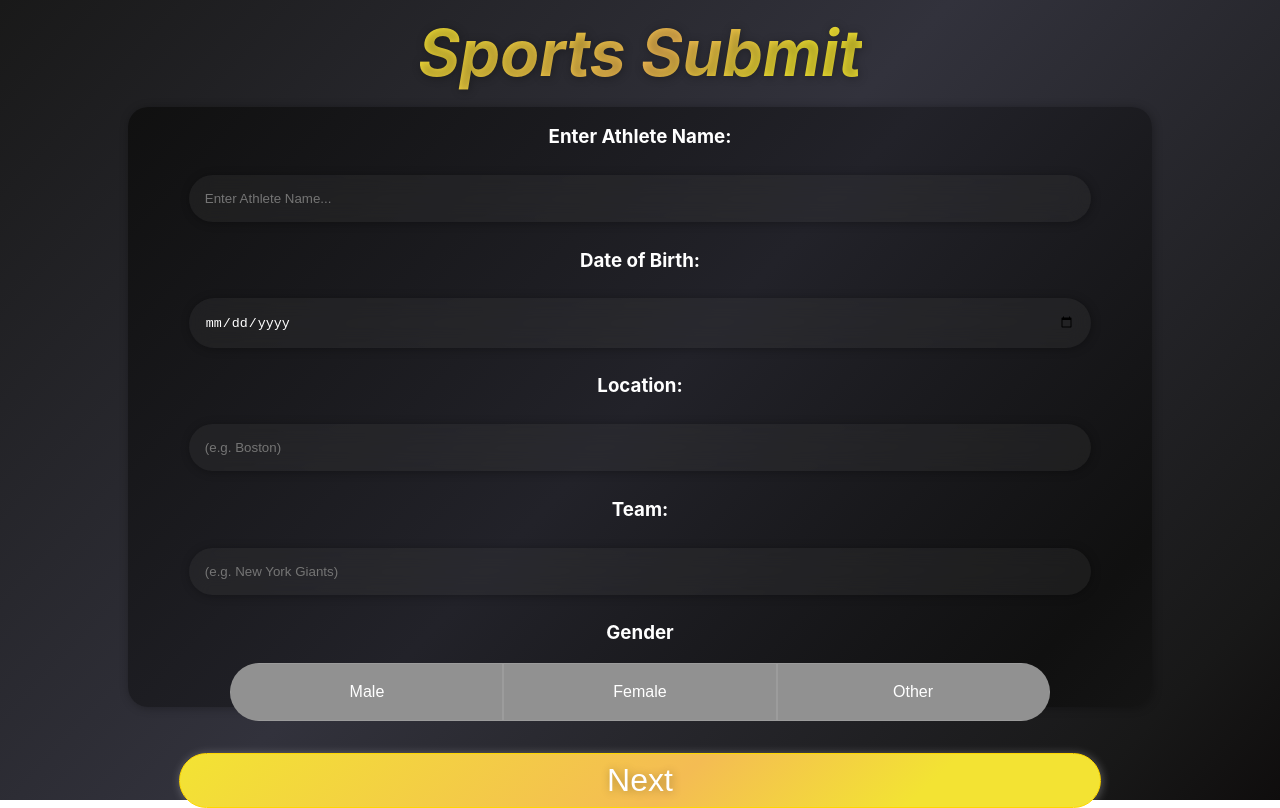
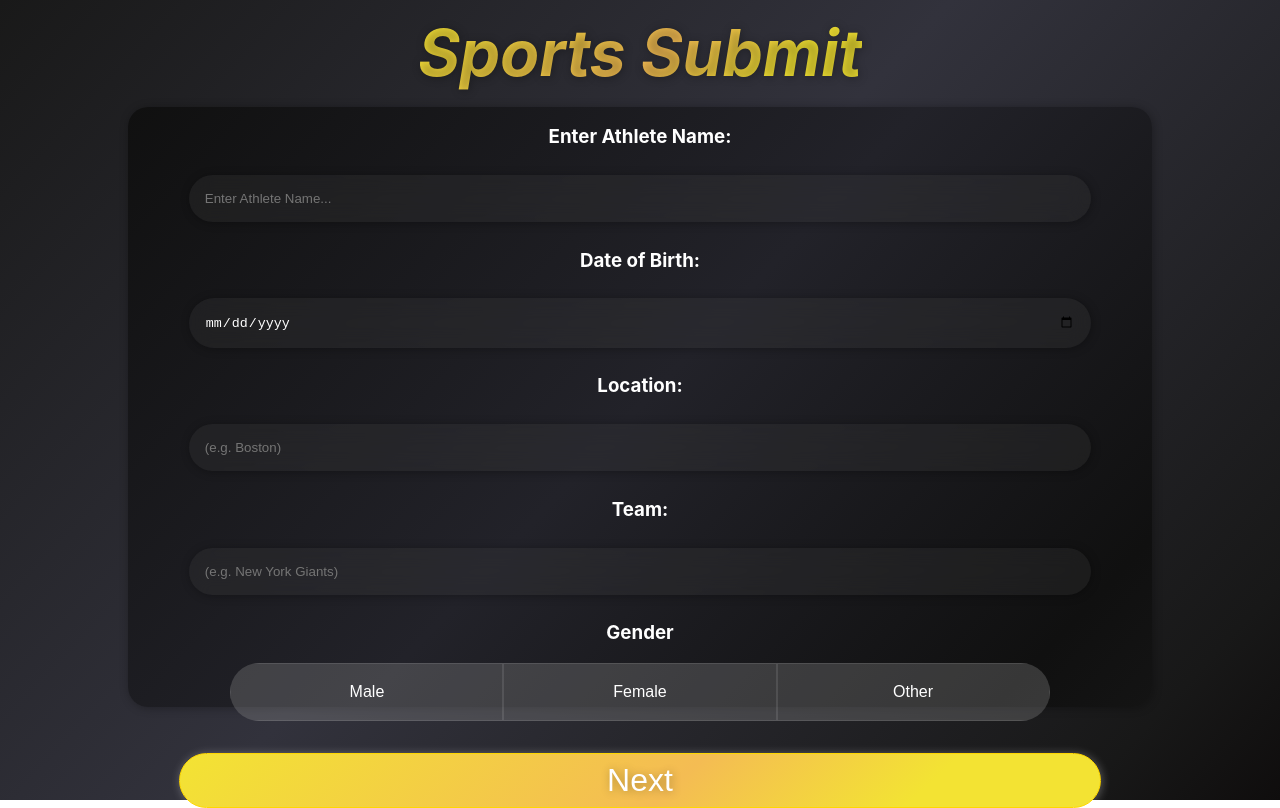
Before and after one commit to sgapnayr/sportssubmit, a React (Create React App) app: page / in a window 1280 px wide. Built offline with nearby package versions, Linux system fonts and the light colour scheme; the HTML template or start-up script is replaced by a standard one; a web font is replaced by a local one.

Commit message:
Sports Icon

```diff
--- a/public/index.html
+++ b/public/index.html
@@ -2,7 +2,7 @@
 <html lang="en">
   <head>
     <meta charset="utf-8" />
-    <link rel="icon" href="%PUBLIC_URL%/icon.jpg" />
+    <link rel="icon" href="%PUBLIC_URL%/sportssubmiticon.png" />
     <meta name="viewport" content="width=device-width, initial-scale=1" />
     <meta name="theme-color" content="#000000" />
     <meta
--- a/src/components/Styles.css
+++ b/src/components/Styles.css
@@ -83,7 +83,7 @@
 }
 
 .GenderButton {
-    background-color: rgb(145, 145, 145);
+    background-color: rgba(145, 145, 145, 0.3);
     padding: 1.2rem;
     width: 33.333%;
     border: 1px solid rgba(255, 255, 255, .1);
```
Also changed, not shown: public/icon.jpg (deleted), public/sportssubmiticon.png (added).
